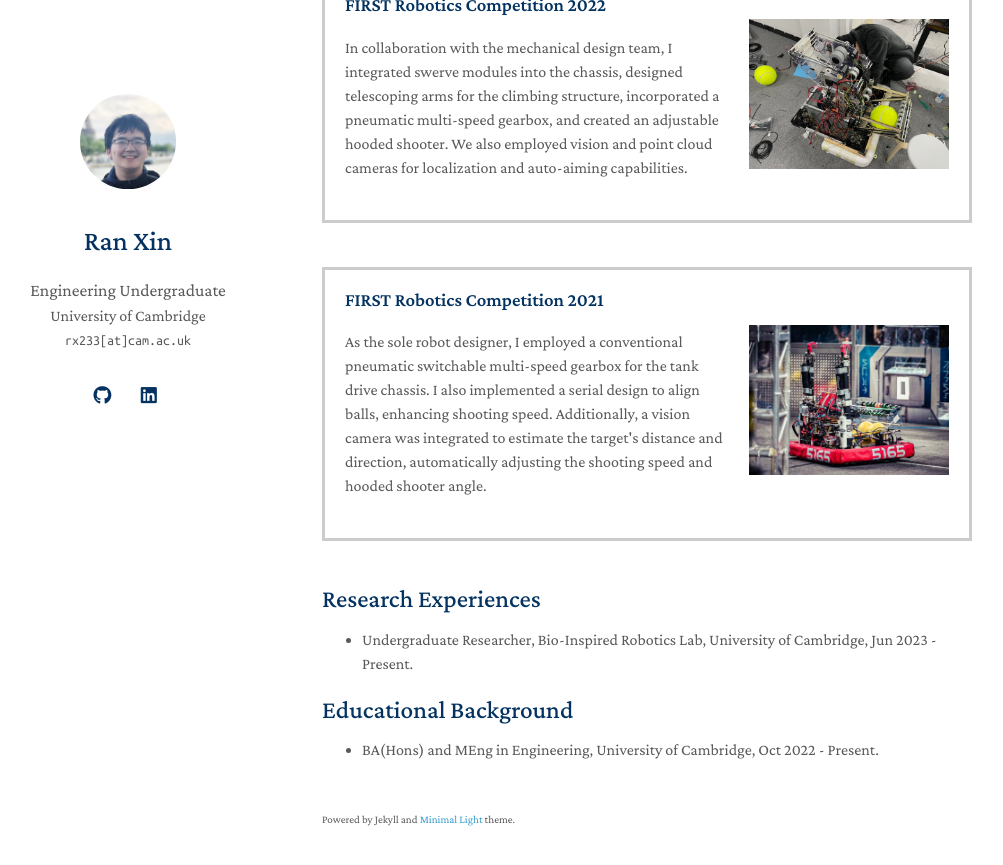
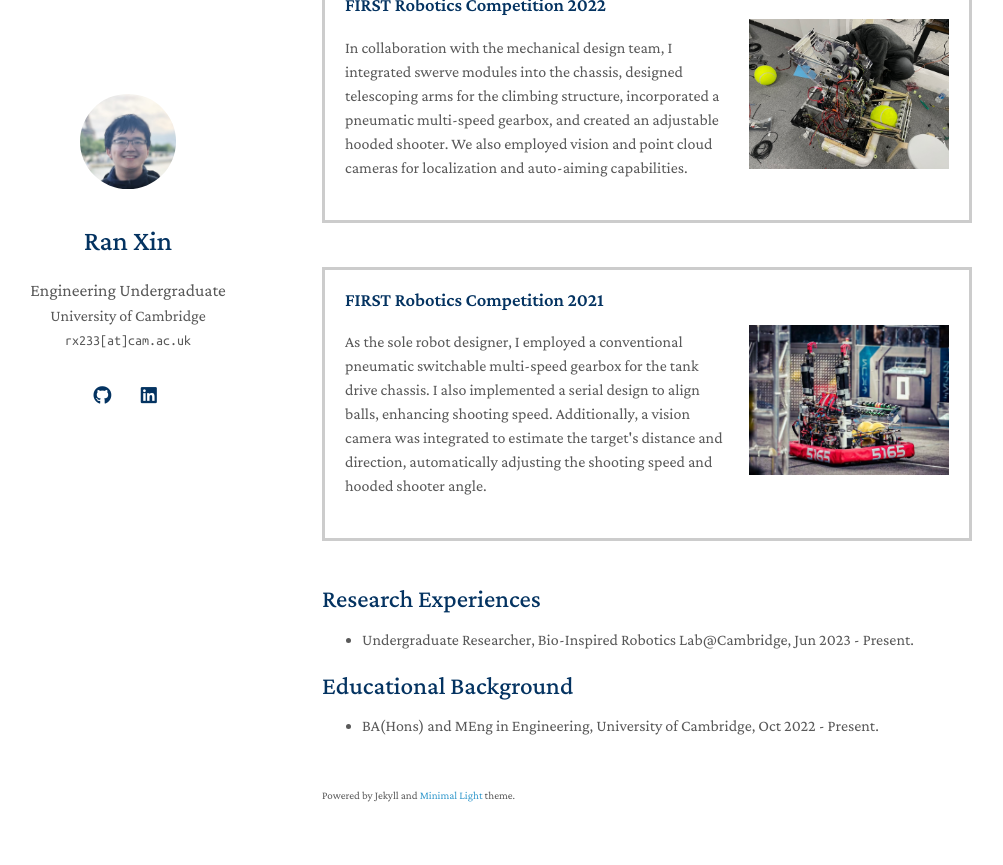
Before and after one commit to ran-xin/ran-xin.github.io, a Jekyll site: the page built from index.md, in a window 1280 px wide and 900 px high, scrolled down 1358 px. Shown: the top 865 px of the window, without its empty margins (148-1151 px from the left). Built offline with Jekyll 4.4.1, drawn with Linux system fonts in a browser that asks for light colours; nearby versions of some CDN libraries; a style sheet for code colours, icons or effects is not loaded; our own code applies the rules of GitHub Pages for plain Markdown files.

Commit message:
Bug fixes

```diff
--- a/index.md
+++ b/index.md
@@ -145,7 +145,7 @@ Coming soon... -->
 
 
 ## Research Experiences
-- Undergraduate Researcher, Bio-Inspired Robotics Lab, University of Cambridge, Jun 2023 - Present.
+- Undergraduate Researcher, Bio-Inspired Robotics Lab@Cambridge, Jun 2023 - Present.
 
 ## Educational Background
 - BA(Hons) and MEng in Engineering, University of Cambridge, Oct 2022 - Present.
```
